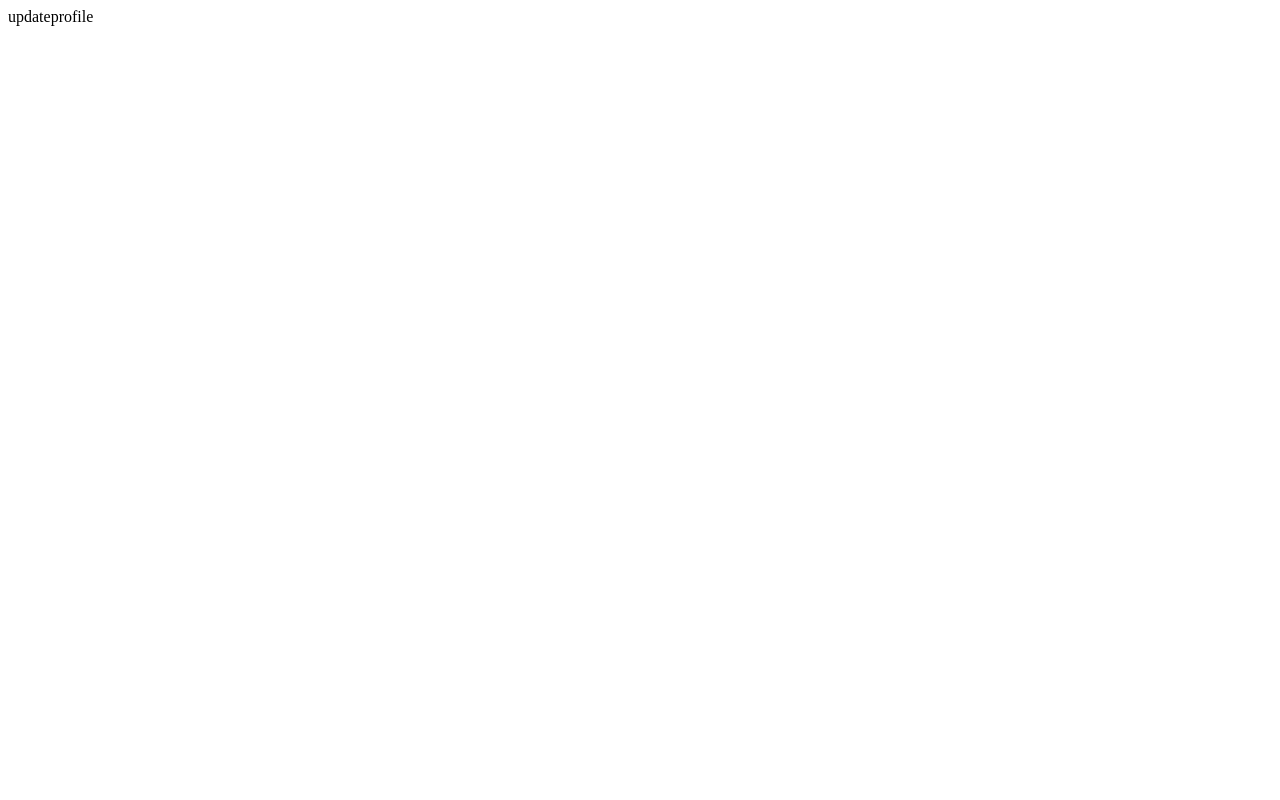
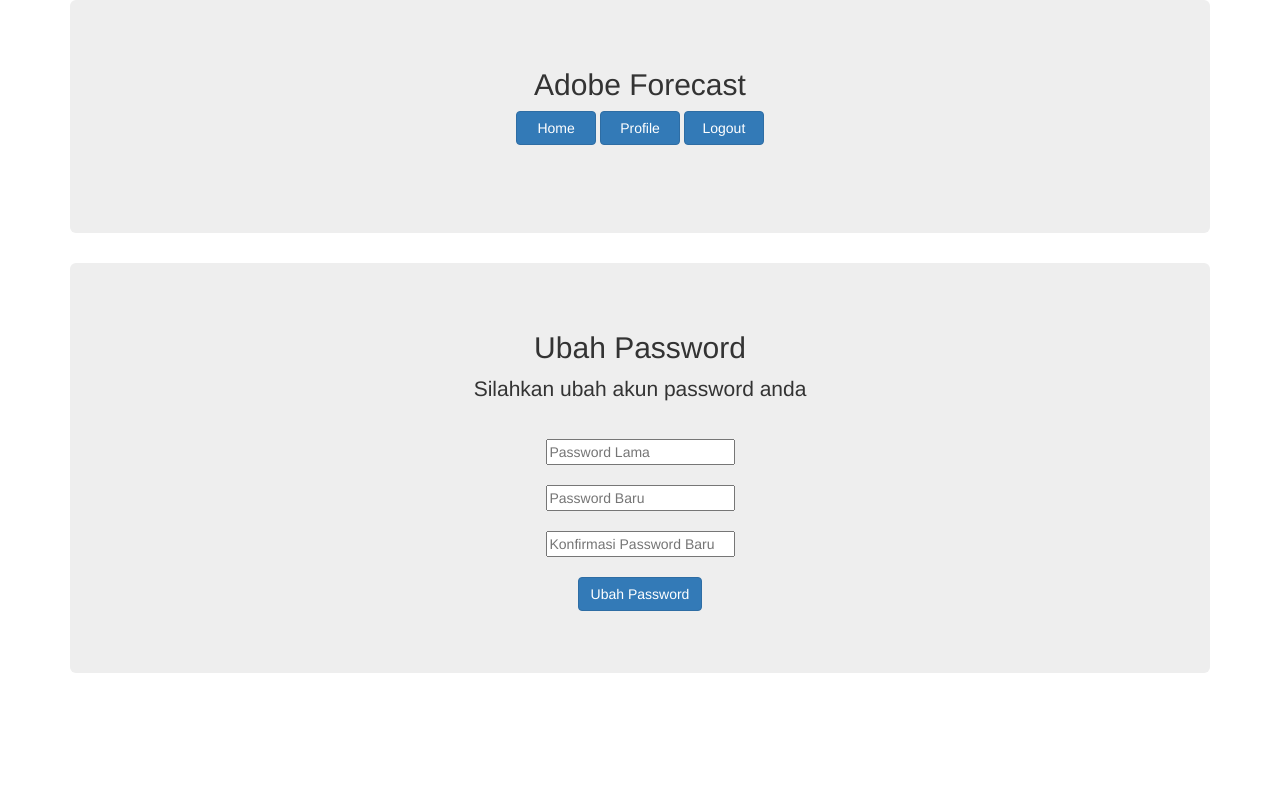
Before and after one commit to 110Montauk/Skripsi, a Flask app: page /updateprofile in a window 1280 px wide. Before the commit the page is almost empty. Run offline with Flask 3, Linux system fonts and the light colour scheme; the visitor is signed in with stand-in values (Sample User, id 1); some libraries are stand-ins or nearby versions.

Commit message:
Update updateprofile.html

```diff
--- a/templates/updateprofile.html
+++ b/templates/updateprofile.html
@@ -1 +1,45 @@
-updateprofile
+{% include "header.html" %}
+
+<link href="{{url_for('static', filename = 'css/bootstrap.min.css')}}" rel="stylesheet">
+
+{% block body %}
+
+{%with messages = get_flashed_messages()%}
+{%if messages%}
+{% for message in messages %}
+
+         <div class="alert alert-success alert-dismissable" role="alert">
+            <button type="button" class="close" data-dismiss="alert" aria-label ="close">
+               <span aria-hidden="true">&times;</span>
+            </button>
+{{message}}
+         </div>
+
+{%endfor%}
+{%endif%}
+{%endwith%}
+
+<div class="container text-center">
+    <div class="jumbotron">
+        <h2>Ubah Password</h2>
+        <p>Silahkan ubah akun password anda</p>
+        <br>
+        <form action="{{ url_for('UpdateProfile') }}" method="post">
+            <input type="password" name="old_password" placeholder="Password Lama" id="old_password" required>
+            <br>
+            <br>
+            <input type="password" name="new_password" placeholder="Password Baru" id="new_password" required>
+            <br>
+            <br>
+            <input type="password" name="confirm_new_password" placeholder="Konfirmasi Password Baru" id="confirm_new_password" required>
+            <br>
+            <br>
+            <input type="submit" value="Ubah Password" class="btn btn-primary">
+        </form>
+    </div>
+</div>
+{% endblock %}
+
+<script type="text/javascript" src="{{url_for('static', filename='js/jquery-3.2.1.min.js') }}"></script>
+
+<script type="text/javascript" src="{{url_for('static', filename = 'js/bootstrap.min.js')}}"></script>
```
